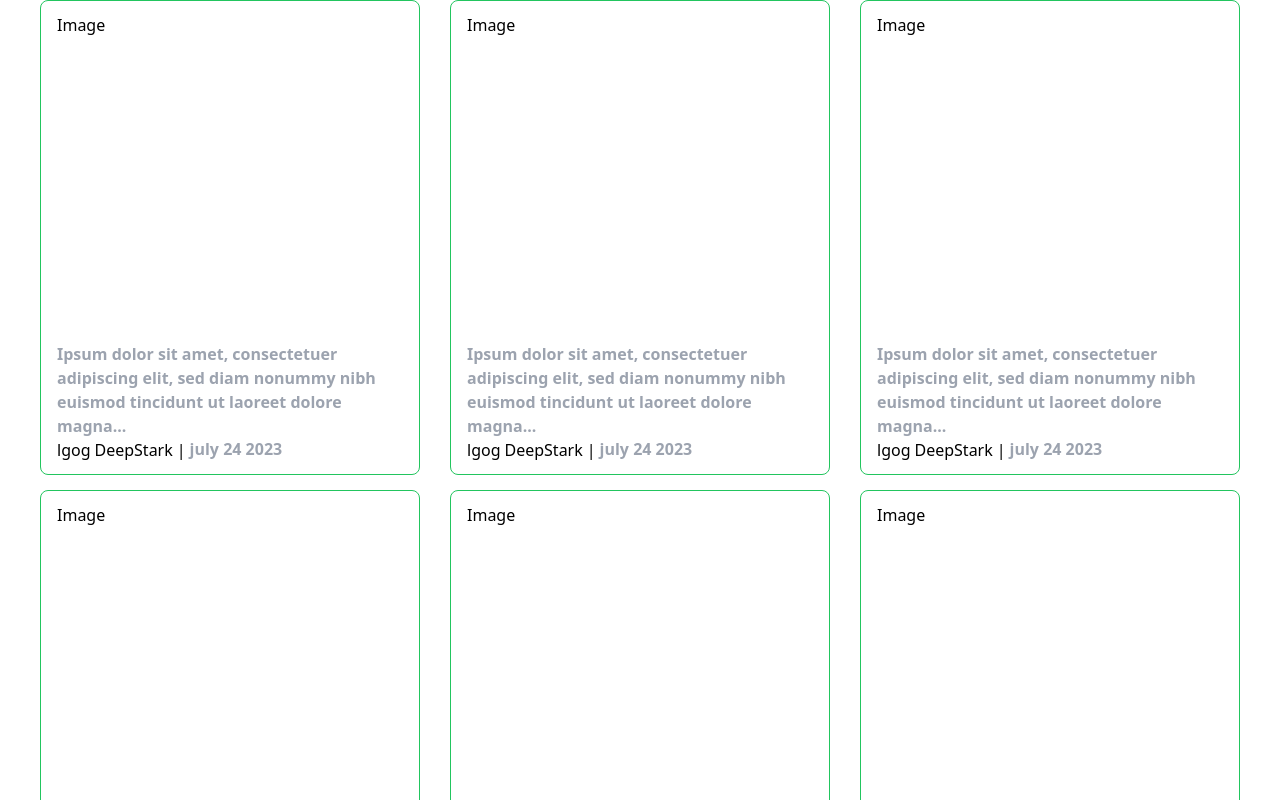
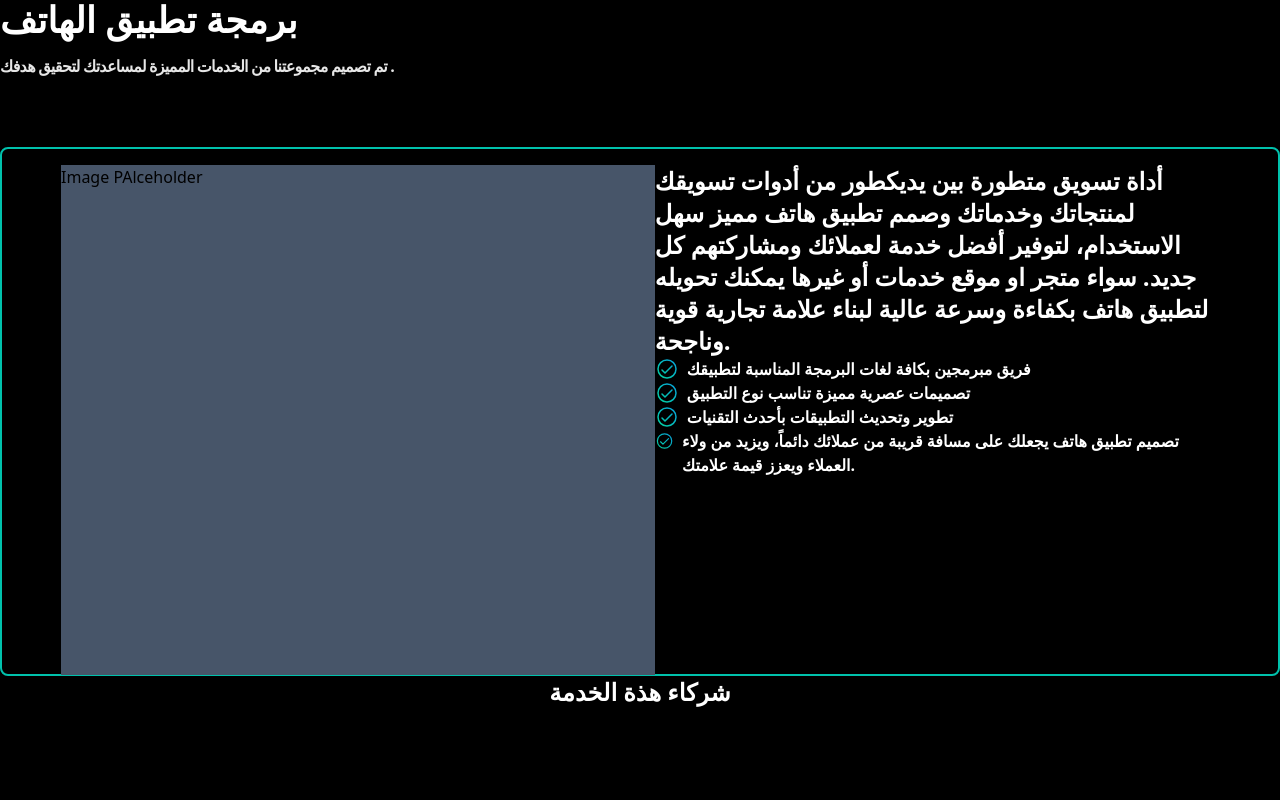
Before and after one commit to mahmoudzin/reuse-component, a React (Create React App) app: page / in a window 1280 px wide. Shown: the top 800 px of the page. Built offline with nearby package versions, Linux system fonts and the light colour scheme.

Commit message:
Add Service Page

```diff
--- a/src/App.js
+++ b/src/App.js
@@ -1,11 +1,11 @@
 import logo from "./logo.svg";
 import "./App.css";
-import BlogsPage from "./components/BlogsPage";
+import ServicePage from "./components/ServicePage";
 
 function App() {
   return (
-    <div>
-      <BlogsPage />
+    <div className="bg-black">
+      <ServicePage />
     </div>
   );
 }
--- /dev/null
+++ b/src/components/ServicePage.jsx
@@ -0,0 +1,116 @@
+export default function ServicePage() {
+  return (
+    <div>
+      {/* Head */}
+      <Head />
+      {/* Banner */}
+      <Baaner />
+      {/* Servie People*/}
+      <ServicePeople />
+      {/* Reuse Conact Section in Home page */}
+    </div>
+  );
+}
+
+const servicePeopleData = [1, 2, 3, 4];
+function ServicePeople() {
+  return (
+    <div>
+      <h3 className="text-white text-center text-2xl font-semibold mb-[96px]">
+        شركاء هذة الخدمة
+      </h3>
+      <div className="flex gap-6">
+        {servicePeopleData.map((item) => (
+          <div className="w-[170px] h-[72px]  bg-white">{item}</div>
+        ))}
+      </div>
+    </div>
+  );
+}
+
+const ServiceBannerData = {
+  imgSrc: "",
+  intro:
+    "أداة تسويق متطورة بين يديكطور من أدوات تسويقك لمنتجاتك وخدماتك وصمم تطبيق هاتف مميز سهل الاستخدام، لتوفير أفضل خدمة لعملائك ومشاركتهم كل جديد. سواء متجر او موقع خدمات أو غيرها يمكنك تحويله لتطبيق هاتف بكفاءة وسرعة عالية لبناء علامة تجارية قوية وناجحة.",
+  headlines: [
+    "فريق مبرمجين بكافة لغات البرمجة المناسبة لتطبيقك",
+    "تصميمات عصرية مميزة تناسب نوع التطبيق",
+    "تطوير وتحديث التطبيقات بأحدث التقنيات",
+    "تصميم تطبيق هاتف يجعلك على مسافة قريبة من عملائك دائماً، ويزيد من ولاء العملاء ويعزز قيمة علامتك.",
+  ],
+};
+function Baaner() {
+  const { imgSrc, intro, headlines } = ServiceBannerData;
+  return (
+    <div className="w-full h-[529px] rounded-[8px] border-2 border-[#00C1AC] px-[59px] py-4 flex">
+      {/* Image */}
+      <BanerImage imgSrc="imgSrc" />
+      {/* content */}
+      <BanerContent {...{ intro, headlines }} />
+    </div>
+  );
+}
+
+function BanerImage() {
+  return (
+    <div className="w-[680px] h-[510px] bg-slate-600 ">Image PAlceholder</div>
+  );
+}
+function BanerContent({ intro, headlines }) {
+  return (
+    <div className="w-[646px]">
+      {/* intro */}
+      <p className="text-white text-2xl font-semibold">{intro}</p>
+      {/* headlines */}
+      <div>
+        {headlines.map((item) => (
+          <div key={item} className="flex gap-2">
+            <svg
+              xmlns="http://www.w3.org/2000/svg"
+              width="24"
+              height="24"
+              viewBox="0 0 24 24"
+              fill="none"
+            >
+              <path
+                d="M17 9L9.99998 16L6.99994 13M21 12C21 16.9706 16.9706 21 12 21C7.02944 21 3 16.9706 3 12C3 7.02944 7.02944 3 12 3C16.9706 3 21 7.02944 21 12Z"
+                stroke="url(#paint0_linear_145_1819)"
+                stroke-width="1.5"
+                stroke-linecap="round"
+                stroke-linejoin="round"
+              />
+              <defs>
+                <linearGradient
+                  id="paint0_linear_145_1819"
+                  x1="21"
+                  y1="3"
+                  x2="1.75862"
+                  y2="21"
+                  gradientUnits="userSpaceOnUse"
+                >
+                  <stop stop-color="#089FDA" />
+                  <stop offset="0.9999" stop-color="#02D39C" />
+                  <stop offset="1" stop-color="#089FDA" stop-opacity="0" />
+                </linearGradient>
+              </defs>
+            </svg>
+            <p className="text-white text-base font-semibold">{item}</p>
+          </div>
+        ))}
+      </div>
+    </div>
+  );
+}
+
+function Head() {
+  return (
+    <div className="mb-[70px]">
+      <h1 className="text-white text-4xl font-semibold mb-4">
+        برمجة تطبيق الهاتف
+      </h1>
+      <p className="text-[#E6E6E6] text-base font-semibold leading-[1.33] tracking-tighter">
+        تم تصميم مجموعتنا من الخدمات المميزة لمساعدتك لتحقيق هدفك .
+      </p>
+    </div>
+  );
+}
```
